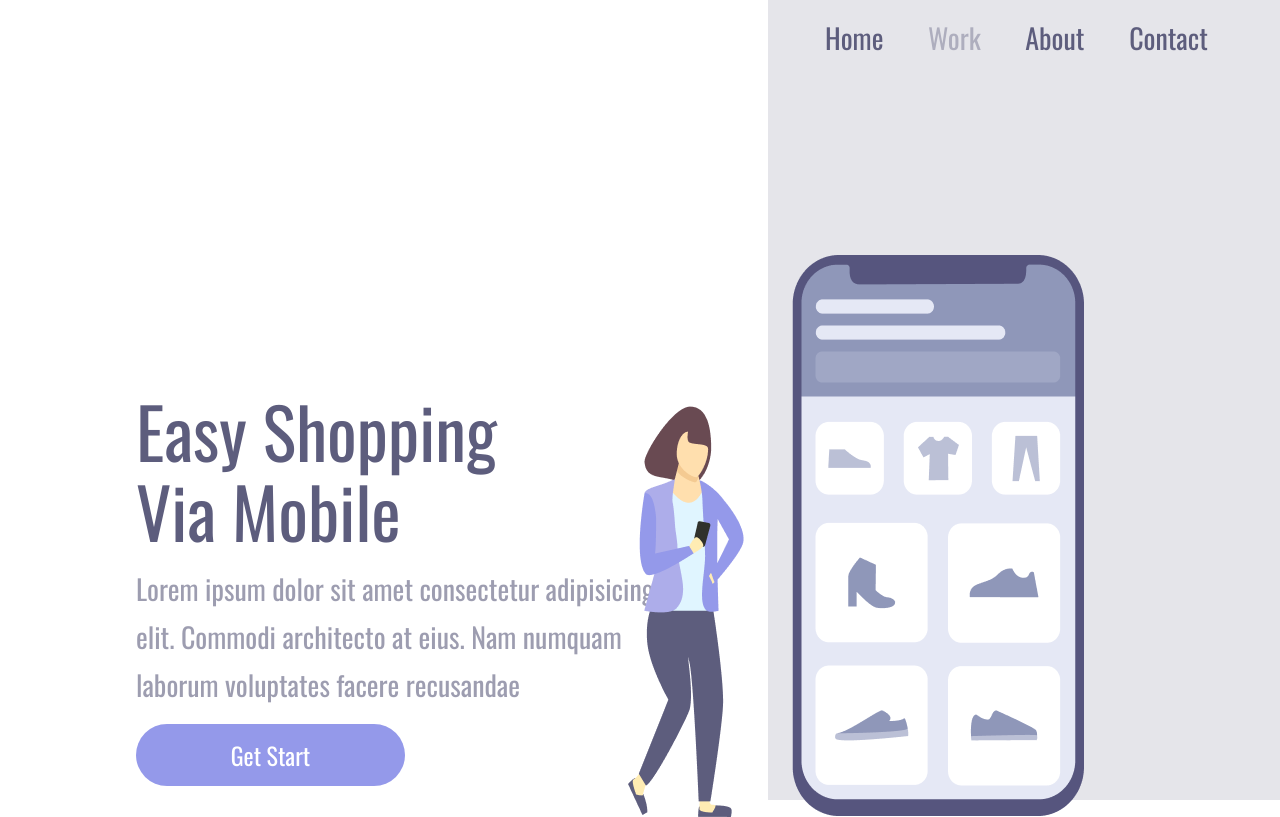
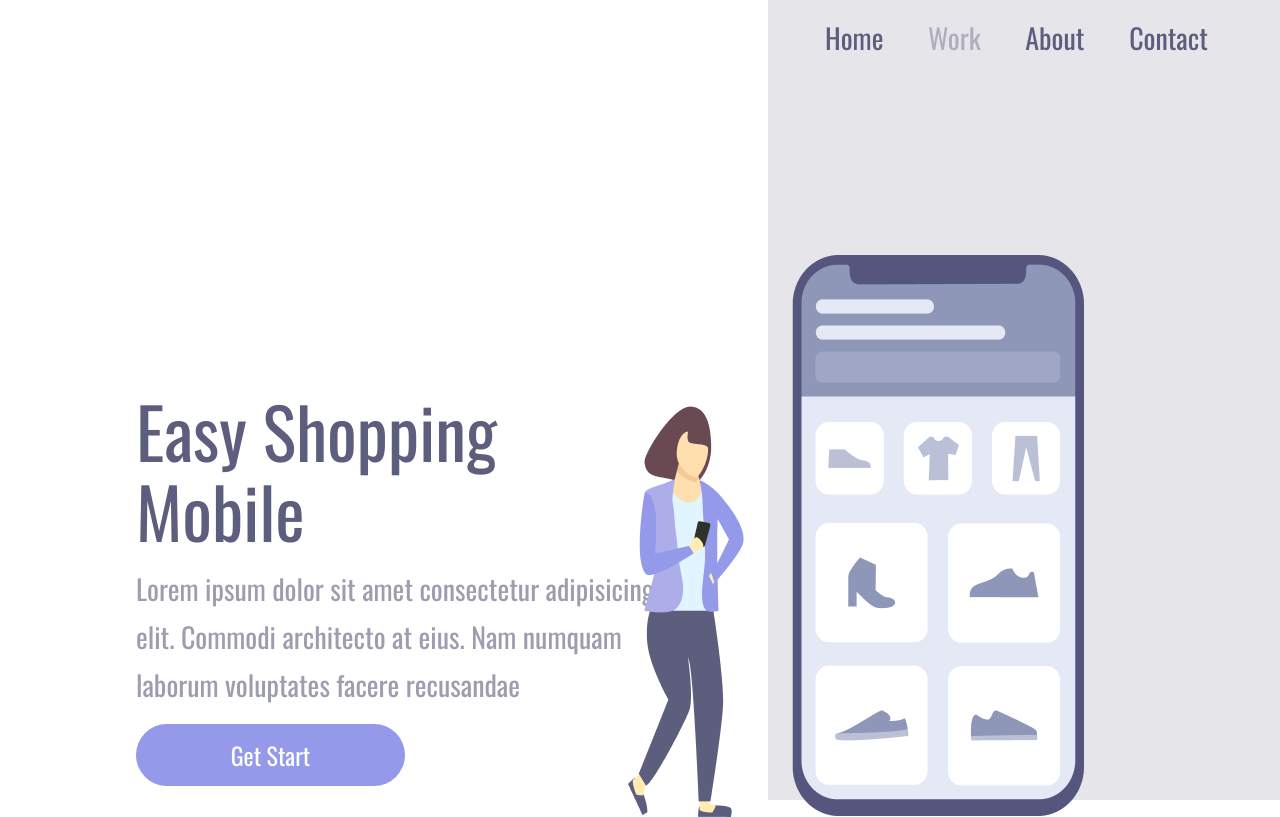
Before and after one commit to Fr0tte/Segundo-reposit-rio, a plain HTML site: page index.html in a window 1280 px wide. Drawn offline with nearby package versions, Linux system fonts and the light colour scheme.

Commit message:
Alteração no h1 no html

```diff
--- a/index.html
+++ b/index.html
@@ -16,7 +16,7 @@
 
     <section class="section-left">
 
-      <h1>Easy Shopping Via Mobile</h1>
+      <h1>Easy Shopping Mobile</h1>
 
       <p>Lorem ipsum dolor sit amet consectetur adipisicing elit. Commodi architecto at eius.
         Nam numquam laborum voluptates facere recusandae
```
